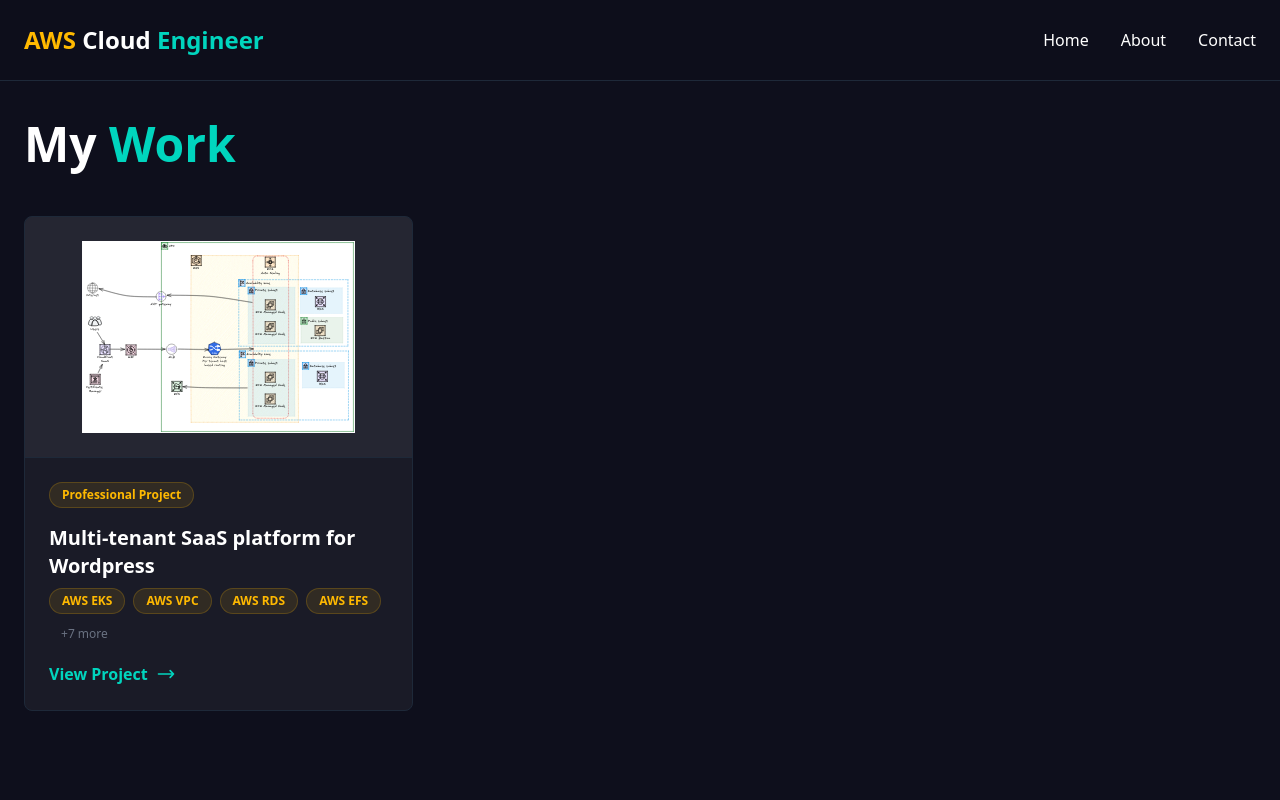
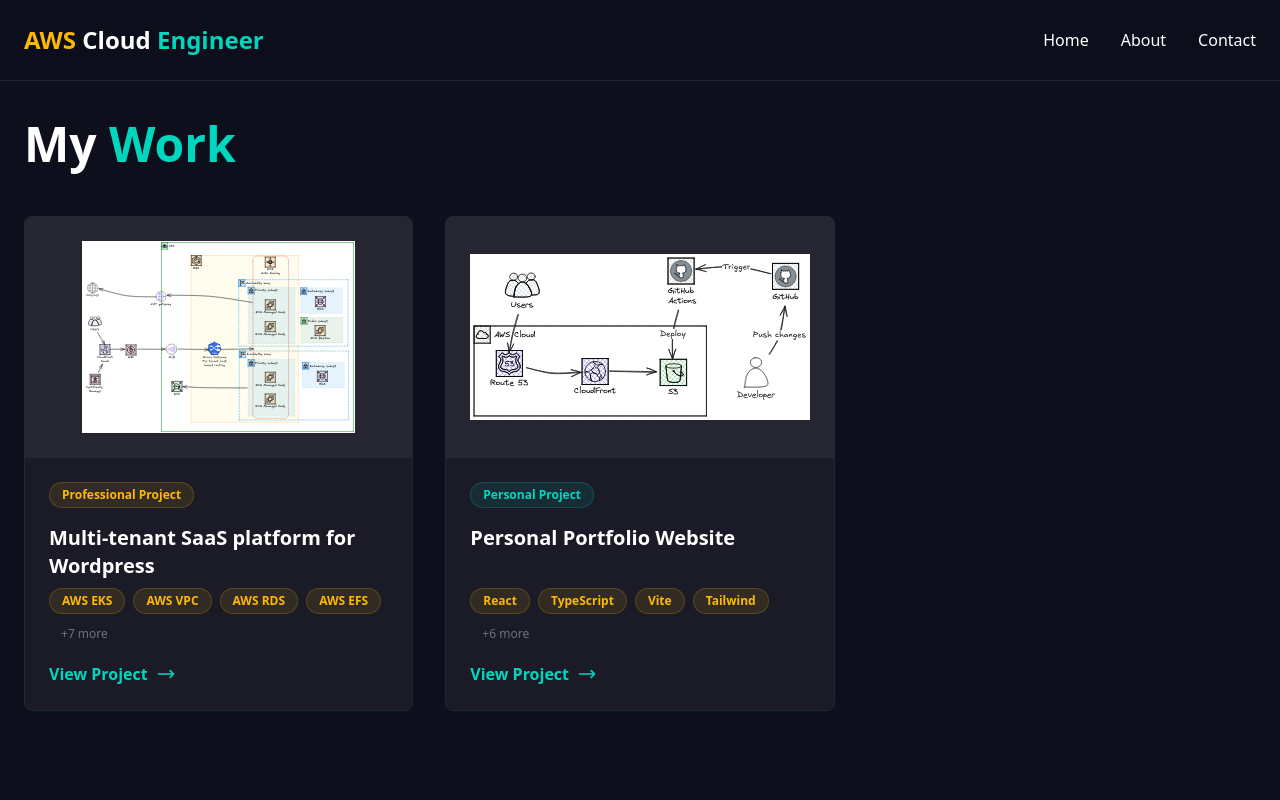
Before and after one commit to KristijanJ/portfolio, a React (Vite) app: page /projects in a window 1280 px wide. Shown: the top 800 px of the page. Built offline with nearby package versions, Linux system fonts and the light colour scheme.

Commit message:
personal portfolio project

```diff
--- a/src/components/Project.tsx
+++ b/src/components/Project.tsx
@@ -19,10 +19,9 @@
   whatIBuilt: ProjectTextItem[][];
   keyFeatures?: string[];
   links?: {
-    github?: string;
-    demo?: string;
-    article?: string;
-  };
+    url: string;
+    text: string;
+  }[];
 };
 
 type ProjectProps = {
@@ -121,16 +120,17 @@
 
             {/* Links or Code Availability Message */}
             <div className="space-y-4">
+              <div className="flex gap-2">
                 {project.links &&
-                (project.links.github || project.links.demo) && (
-                  <div className="flex gap-4">
-                    {project.links.github && (
+                  project.links.map((link, index) => (
                     <a
-                        href={project.links.github}
+                      key={index}
+                      href={link.url}
                       target="_blank"
                       rel="noopener noreferrer"
-                        className="bg-teal-400 hover:bg-teal-300 text-black px-6 py-3 rounded-full font-semibold transition flex items-center gap-2"
+                      className={`${link.url.toLowerCase().includes("github") ? "bg-teal-400 hover:bg-teal-300" : "bg-amber-400 hover:bg-amber-300"} text-black text-sm px-3 py-2 rounded-full font-semibold transition flex items-center gap-2`}
                     >
+                      {link.url.toLowerCase().includes("github") && (
                         <svg
                           className="w-5 h-5"
                           fill="currentColor"
@@ -138,16 +138,8 @@
                         >
                           <path d="M12 0c-6.626 0-12 5.373-12 12 0 5.302 3.438 9.8 8.207 11.387.599.111.793-.261.793-.577v-2.234c-3.338.726-4.033-1.416-4.033-1.416-.546-1.387-1.333-1.756-1.333-1.756-1.089-.745.083-.729.083-.729 1.205.084 1.839 1.237 1.839 1.237 1.07 1.834 2.807 1.304 3.492.997.107-.775.418-1.305.762-1.604-2.665-.305-5.467-1.334-5.467-5.931 0-1.311.469-2.381 1.236-3.221-.124-.303-.535-1.524.117-3.176 0 0 1.008-.322 3.301 1.23.957-.266 1.983-.399 3.003-.404 1.02.005 2.047.138 3.006.404 2.291-1.552 3.297-1.23 3.297-1.23.653 1.653.242 2.874.118 3.176.77.84 1.235 1.911 1.235 3.221 0 4.609-2.807 5.624-5.479 5.921.43.372.823 1.102.823 2.222v3.293c0 .319.192.694.801.576 4.765-1.589 8.199-6.086 8.199-11.386 0-6.627-5.373-12-12-12z" />
                         </svg>
-                        GitHub
-                      </a>
                       )}
-                    {project.links.demo && (
-                      <a
-                        href={project.links.demo}
-                        target="_blank"
-                        rel="noopener noreferrer"
-                        className="bg-amber-400 hover:bg-amber-300 text-black px-6 py-3 rounded-full font-semibold transition flex items-center gap-2"
-                      >
+                      {link.text.toLowerCase().includes("demo") && (
                         <svg
                           className="w-5 h-5"
                           fill="none"
@@ -161,12 +153,12 @@
                             d="M10 6H6a2 2 0 00-2 2v10a2 2 0 002 2h10a2 2 0 002-2v-4M14 4h6m0 0v6m0-6L10 14"
                           />
                         </svg>
-                        Live Demo
+                      )}
+                      {link.text}
                     </a>
-                    )}
+                  ))}
               </div>
-                )}
-              {project.codeAvailability && !project.links?.github && (
+              {project.codeAvailability && (
                 <div className="bg-gray-800/50 border border-gray-700 rounded-lg p-4">
                   <div className="flex items-start gap-3">
                     <svg
--- a/src/data/projects.ts
+++ b/src/data/projects.ts
@@ -1,5 +1,6 @@
 import { type ProjectData } from "../components/Project";
 import multiTenantSaasWordpressDiagram from "../assets/projects/multi-tenant-saas-wordpress/multi-tenant-saas-wordpress.svg";
+import portfolioDiagram from "../assets/projects/portfolio/portfolio-architecture.svg";
 
 export const multiTenantSaasWordpressProject: ProjectData = {
   id: "multi-tenant-saas-wordpress",
@@ -110,11 +111,168 @@
     "Kubernetes orchestration",
     "Automated scaling with EKS",
   ],
-  // links: {
-  //   github: "",
-  //   demo: "",
-  // },
+};
+
+export const portfolioWebsiteProject: ProjectData = {
+  id: "portfolio-website",
+  title: "Personal Portfolio Website",
+  projectType: "personal",
+  codeAvailability: "",
+  description: [
+    [
+      { text: "A " },
+      {
+        text: "modern, responsive portfolio website",
+        className: "text-gray-300 font-semibold",
+      },
+      { text: " built with " },
+      { text: "React", className: "text-blue-400 font-semibold" },
+      { text: " and " },
+      { text: "TypeScript", className: "text-blue-400 font-semibold" },
+      { text: ", styled with " },
+      { text: "Tailwind", className: "text-cyan-400 font-semibold" },
+      { text: "." },
+    ],
+    [
+      { text: "Deployed on " },
+      { text: "AWS", className: "text-amber-400 font-semibold" },
+      { text: " using " },
+      {
+        text: "S3 for static hosting",
+        className: "text-amber-400 font-semibold",
+      },
+      { text: ", " },
+      { text: "CloudFront CDN", className: "text-amber-400 font-semibold" },
+      { text: " for global content delivery, " },
+      { text: "Route53", className: "text-amber-400 font-semibold" },
+      { text: " for DNS management, and " },
+      { text: "ACM", className: "text-amber-400 font-semibold" },
+      { text: " for SSL/TLS certificates." },
+    ],
+    [
+      { text: "Features " },
+      {
+        text: "automated CI/CD pipeline",
+        className: "text-green-400 font-semibold",
+      },
+      { text: " with " },
+      {
+        text: "GitHub Actions",
+        className: "text-green-400 font-semibold",
+      },
+      { text: " for deployment and rollback workflows, using " },
+      {
+        text: "OIDC authentication",
+        className: "text-green-400 font-semibold",
+      },
+      { text: " for secure AWS access without long-lived credentials." },
+    ],
+  ],
+  image: portfolioDiagram,
+  imageAlt: "Portfolio Website Architecture Diagram",
+  technologies: [
+    "React",
+    "TypeScript",
+    "Vite",
+    "Tailwind",
+    "React Router",
+    "GitHub Actions",
+    "AWS S3",
+    "CloudFront",
+    "Route53",
+    "ACM",
+  ],
+  whatIBuilt: [
+    [
+      {
+        text: "Component-based architecture",
+        className: "text-cyan-400 font-semibold",
+      },
+      {
+        text: " with reusable components including Project cards, Badges, Hero section, and responsive Layout",
+      },
+    ],
+    [
+      {
+        text: "Client-side routing",
+        className: "text-cyan-400 font-semibold",
+      },
+      {
+        text: " with React Router for seamless navigation between Home, Projects, and Project Detail pages",
+      },
+    ],
+    [
+      {
+        text: "Responsive design system",
+        className: "text-cyan-400 font-semibold",
+      },
+      {
+        text: " using Tailwind with custom styling and mobile-first approach",
+      },
+    ],
+    [
+      {
+        text: "AWS infrastructure setup",
+        className: "text-cyan-400 font-semibold",
+      },
+      {
+        text: " for static website hosting with S3, global CDN via CloudFront, custom domain with Route53, and HTTPS with ACM",
+      },
+    ],
+    [
+      {
+        text: "CI/CD pipeline with GitHub Actions",
+        className: "text-cyan-400 font-semibold",
+      },
+      {
+        text: " featuring automated deployment workflow, rollback capability to any commit, OIDC-based AWS authentication, and automatic CloudFront cache invalidation",
+      },
+    ],
+    [
+      {
+        text: "Project showcase system",
+        className: "text-cyan-400 font-semibold",
+      },
+      {
+        text: " with dynamic project data structure, detailed project pages, and technology badges",
+      },
+    ],
+    [
+      {
+        text: "Build optimization",
+        className: "text-cyan-400 font-semibold",
+      },
+      {
+        text: " using Vite for fast development and optimized production builds",
+      },
+    ],
+  ],
+  keyFeatures: [
+    "React with TypeScript",
+    "Responsive design across all devices",
+    "Fast page navigation with React Router",
+    "Automated CI/CD with GitHub Actions",
+    "Global CDN distribution via CloudFront",
+    "OIDC-based AWS authentication (no long-lived credentials)",
+  ],
+  links: [
+    {
+      url: "https://github.com/KristijanJ/portfolio",
+      text: "GitHub Frontend",
+    },
+    {
+      url: "https://github.com/KristijanJ/portfolio-infra",
+      text: "GitHub Infrastructure",
+    },
+    {
+      url: "/",
+      text: "Demo",
+    },
+  ],
 };
 
 // Add more projects here
-export const allProjects: ProjectData[] = [multiTenantSaasWordpressProject];
+export const allProjects: ProjectData[] = [
+  multiTenantSaasWordpressProject,
+  portfolioWebsiteProject,
+];
```
Also changed, not shown: src/assets/projects/portfolio/portfolio-architecture.svg (added). Lines whose indentation alone changed are shown as unchanged.
